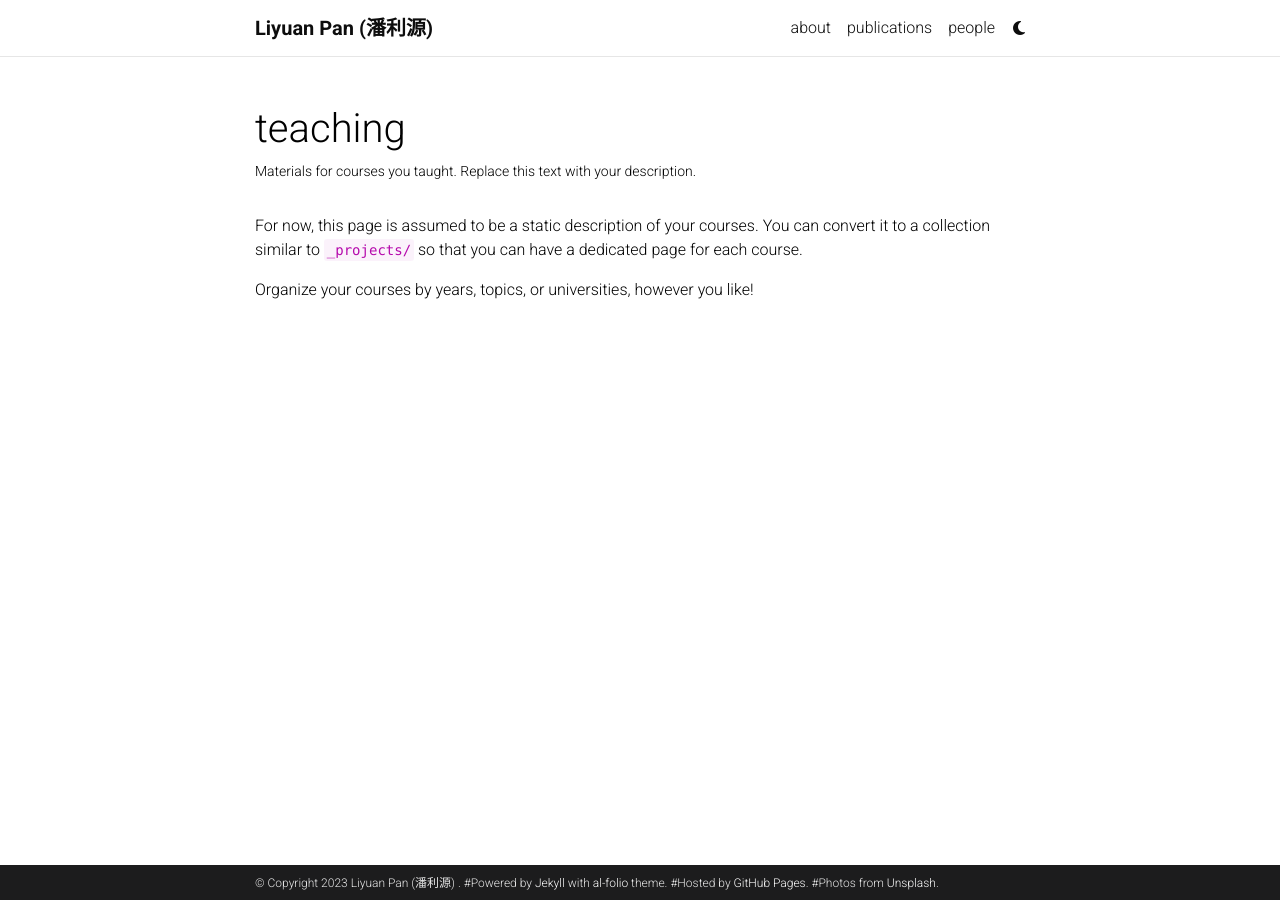
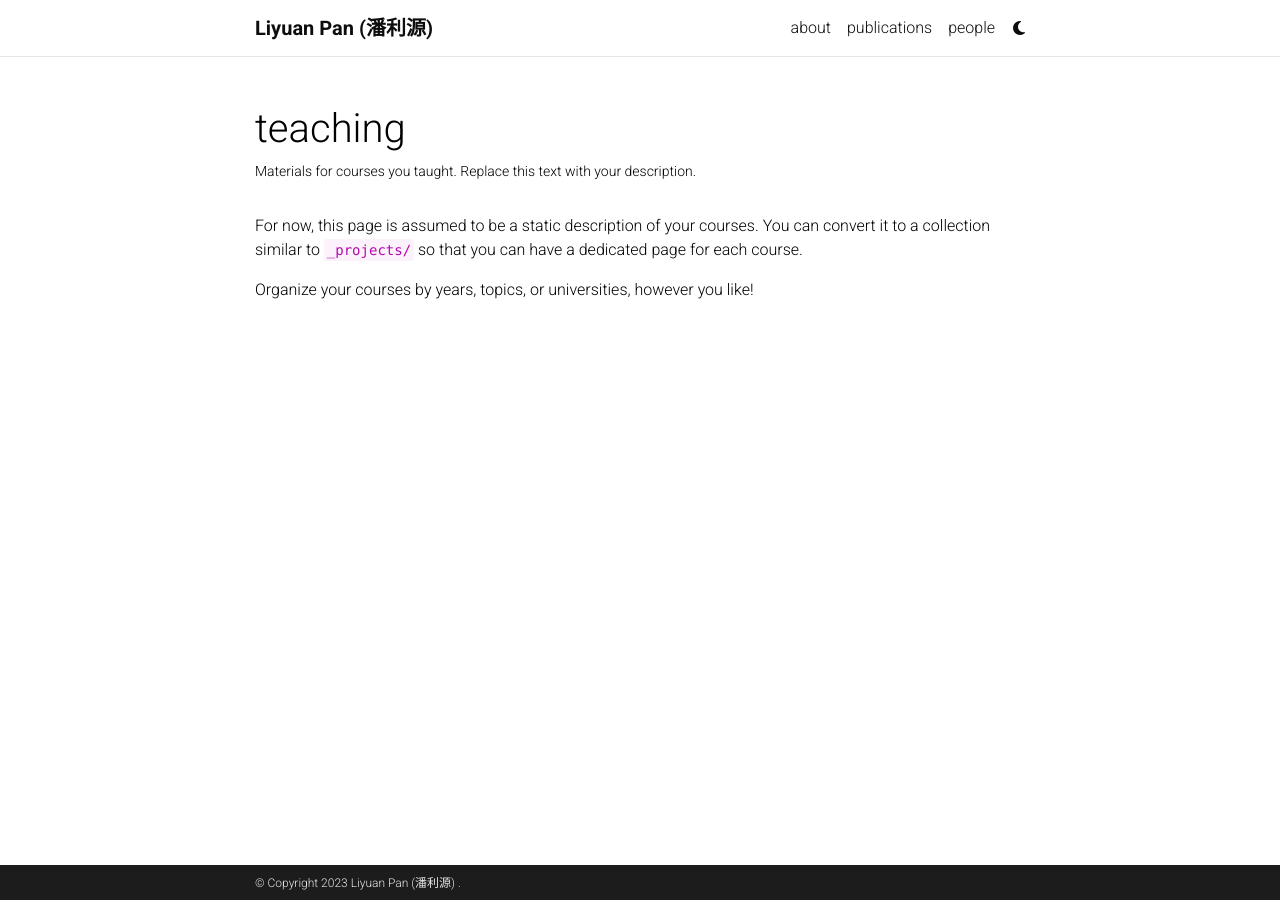
Before and after one commit to BITsslab/BITsslab, a Jekyll site: the page built from _pages/teaching.md, in a window 1280 px wide. Built offline with Jekyll 4.4.1, drawn with Linux system fonts in a browser that asks for light colours; full-size pictures stand in for the smaller copies a plugin makes; comment, search, counter and statistics services are not loaded; a style sheet for code colours, icons or effects is not loaded.

```diff
--- a/_config.yml
+++ b/_config.yml
@@ -9,10 +9,7 @@ last_name:
 email: liyuan.pan@bit.edu.cn
 description: > # the ">" symbol means to ignore newlines until "footer_text:"
   A simple, whitespace theme for academics. Based on [*folio](https://github.com/bogoli/-folio) design.
-footer_text: >
-  #Powered by <a href="https://jekyllrb.com/" target="_blank">Jekyll</a> with <a href="https://github.com/alshedivat/al-folio">al-folio</a> theme.
-  #Hosted by <a href="https://pages.github.com/" target="_blank">GitHub Pages</a>.
-  #Photos from <a href="https://unsplash.com" target="_blank">Unsplash</a>.
+footer_text:
 keywords: jekyll, jekyll-theme, academic-website, portfolio-website  # add your own keywords or leave empty
 
 lang: en # the language of your site (for example: en, fr, cn, ru, etc.)
```
